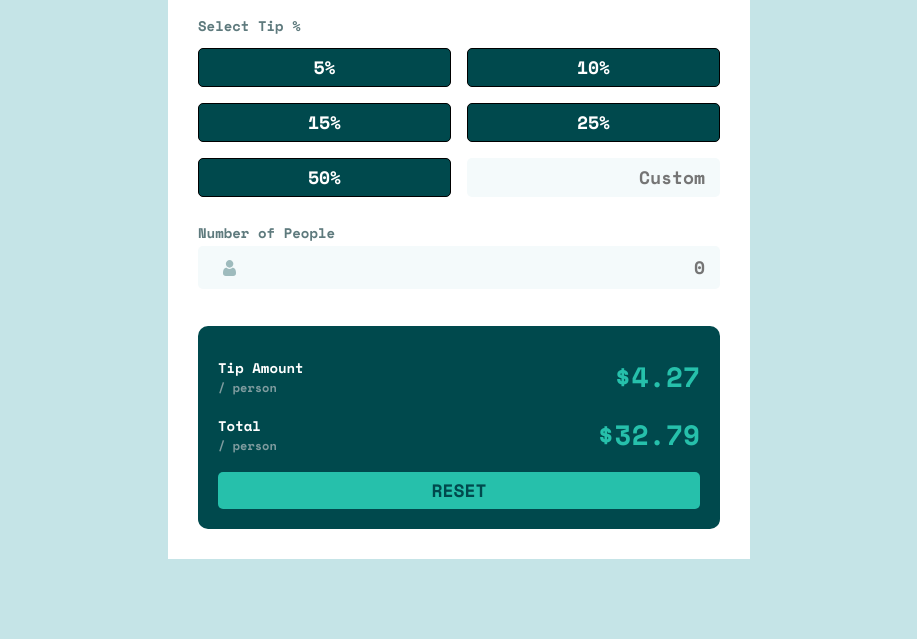
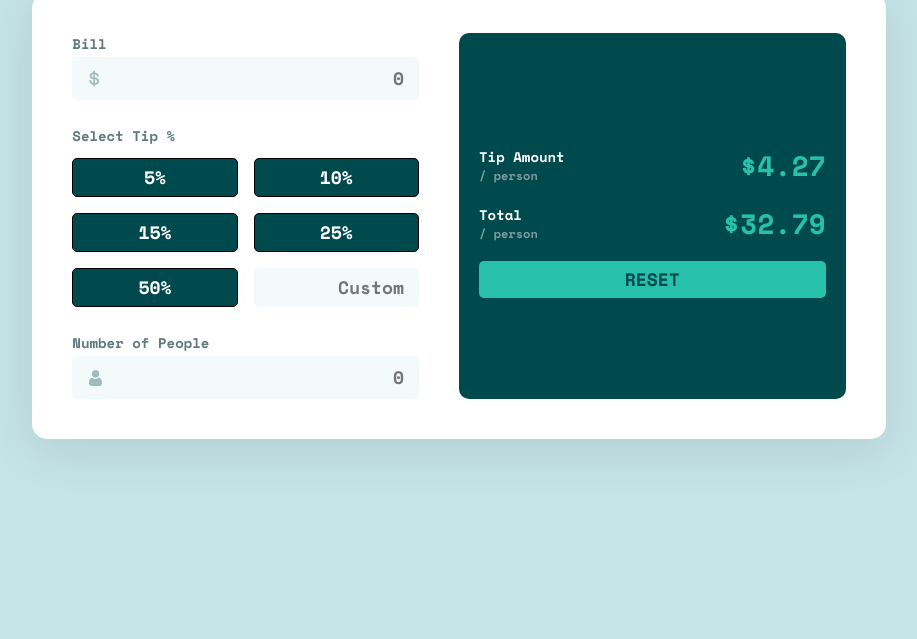
Before and after one commit to adeysh/fem__tip-calculator-app, a website built with Vite: page index.html in a window 1280 px wide. Shown: the part 241-880 px from the top of the page, without its empty margins (181-1098 px from the left). Before the commit the page ends 800 px from the top, so only its background shows below. Built offline with nearby package versions, Linux system fonts and the light colour scheme.

Commit message:
refactor(breakpoints): remove unused breakpoints and update mixin usage style(global): adjust min-height to 100vh and add margin for tablet style(calculator): enhance layout for tablet breakpoint style(wrapper): ensure consistent margin for tablet breakpoint

```diff
--- a/src/scss/abstracts/_breakpoints.scss
+++ b/src/scss/abstracts/_breakpoints.scss
@@ -3,15 +3,12 @@
 
 // Define breakpoints
 $breakpoints: (
-    "mobile": em(480),
     "tablet": em(720),
-    "desktopS": em(960),
-    "desktop": em(1240),
+    "desktop": em(1200),
     "desktop-large": em(1920),
     "desktop-xlarge": em(2560),
 );
 
-// Modern breakpoint mixin with width > and width < syntax
 @mixin bp($from: false, $to: false, $extra: ()) {
     $conditions: "screen";
 
@@ -45,16 +42,16 @@ $breakpoints: (
 }
 
 // Usage examples
-.element {
-    @include bp($from: "mobile", $to: "desktop") {
-        background: red;
-    }
+// .element {
+//     @include bp($from: "mobile", $to: "desktop") {
+//         background: red;
+//     }
 
-    @include bp($to: "desktop") {
-        color: blue;
-    }
+//     @include bp($to: "desktop") {
+//         color: blue;
+//     }
 
-    @include bp($from: "tablet", $extra: (orientation: landscape)) {
-        font-size: 20px;
-    }
-}
+//     @include bp($from: "tablet", $extra: (orientation: landscape)) {
+//         font-size: 20px;
+//     }
+// }
--- a/src/scss/base/_global.scss
+++ b/src/scss/base/_global.scss
@@ -8,8 +8,13 @@ body {
     font-family: var(--ff-primary);
     font-size: var(--fs-body);
     background-color: var(--Jagged-Ice);
-    min-height: 100%;
+    min-height: 100vh;
     @include a.flexbox($direction: column, $justify: flex-start, $align: center);
+
+    @include a.bp($from: "tablet") {
+        margin-block-start: a.rem(80);
+        @include a.flexbox($direction: column, $justify: flex-start, $align: center, $gap: a.rem(20));
+    }
 }
 
 input[type=number]::-webkit-inner-spin-button,
--- a/src/scss/components/_calculator.scss
+++ b/src/scss/components/_calculator.scss
@@ -11,10 +11,22 @@
         color: var(--Cutty-Sark);
         font-weight: var(--fw-bold);
     }
+
+    @include a.bp($from: "tablet") {
+        flex: 0;
+        border-radius: a.rem(15);
+        box-shadow: rgba(0, 0, 0, 0.1) 0px 10px 50px;
+        @include a.flexbox($direction: row, $gap: a.rem(40));
+        padding: a.rem(40);
+    }
 }
 
 .calculator__form {
     @include a.flexbox($direction: column, $justify: space-between, $align: stretch, $gap: a.rem(25));
+
+    @include a.bp($from: "tablet") {
+        flex: 1;
+    }
 }
 
 .calculator__results {
@@ -26,6 +38,10 @@
 
     &-wrapper {
         @include a.flexbox($direction: column, $justify: center, $align: stretch, $gap: a.rem(16));
+    }
+
+    @include a.bp($from: "tablet") {
+        flex: 1;
     }
 }
 
--- a/src/scss/layout/_wrapper.scss
+++ b/src/scss/layout/_wrapper.scss
@@ -2,4 +2,8 @@
 
 .wrapper {
     margin-inline: auto;
+
+    @include a.bp($from: "tablet") {
+        margin-inline: a.rem(30);
+    }
 }
```
